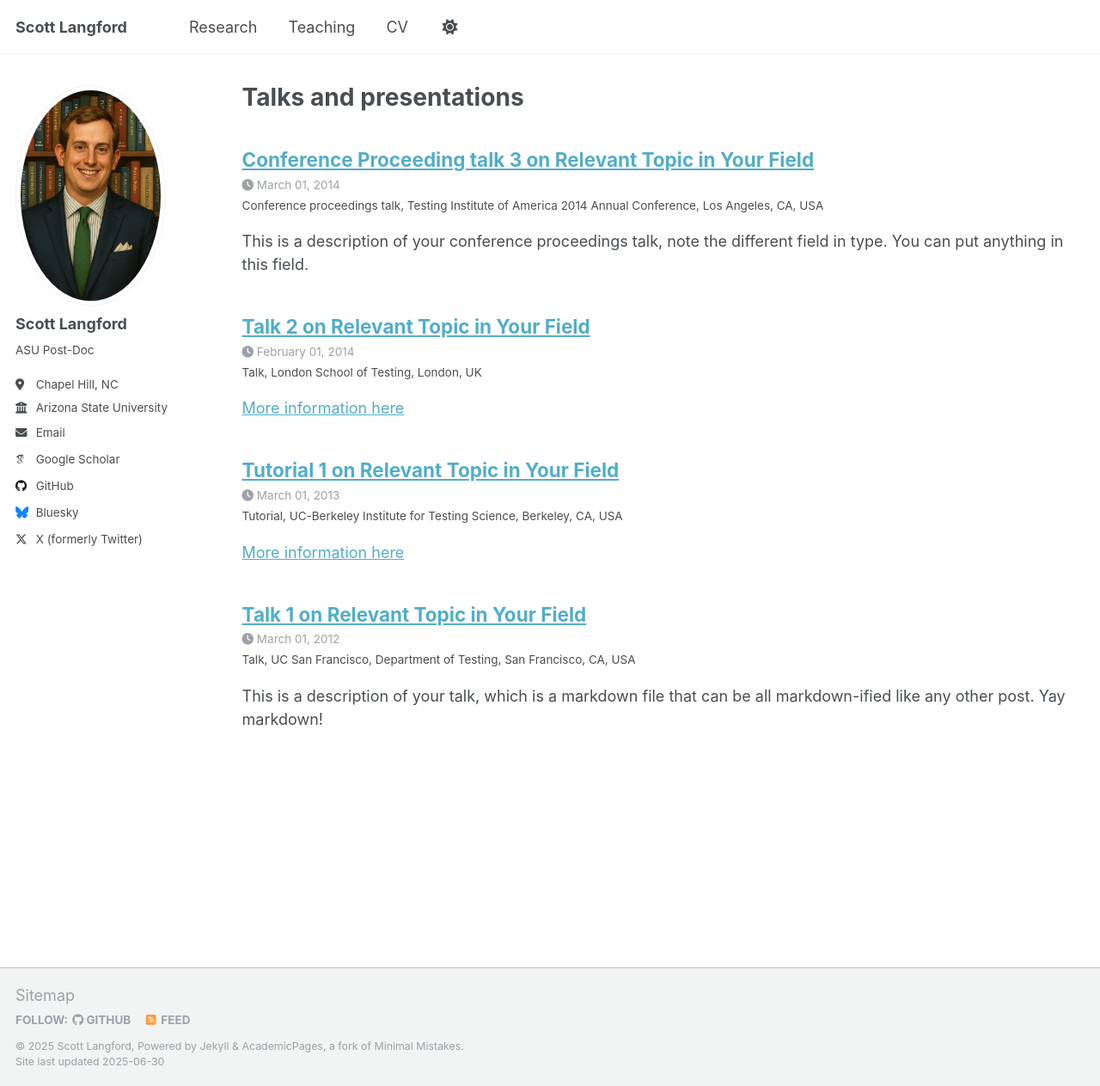
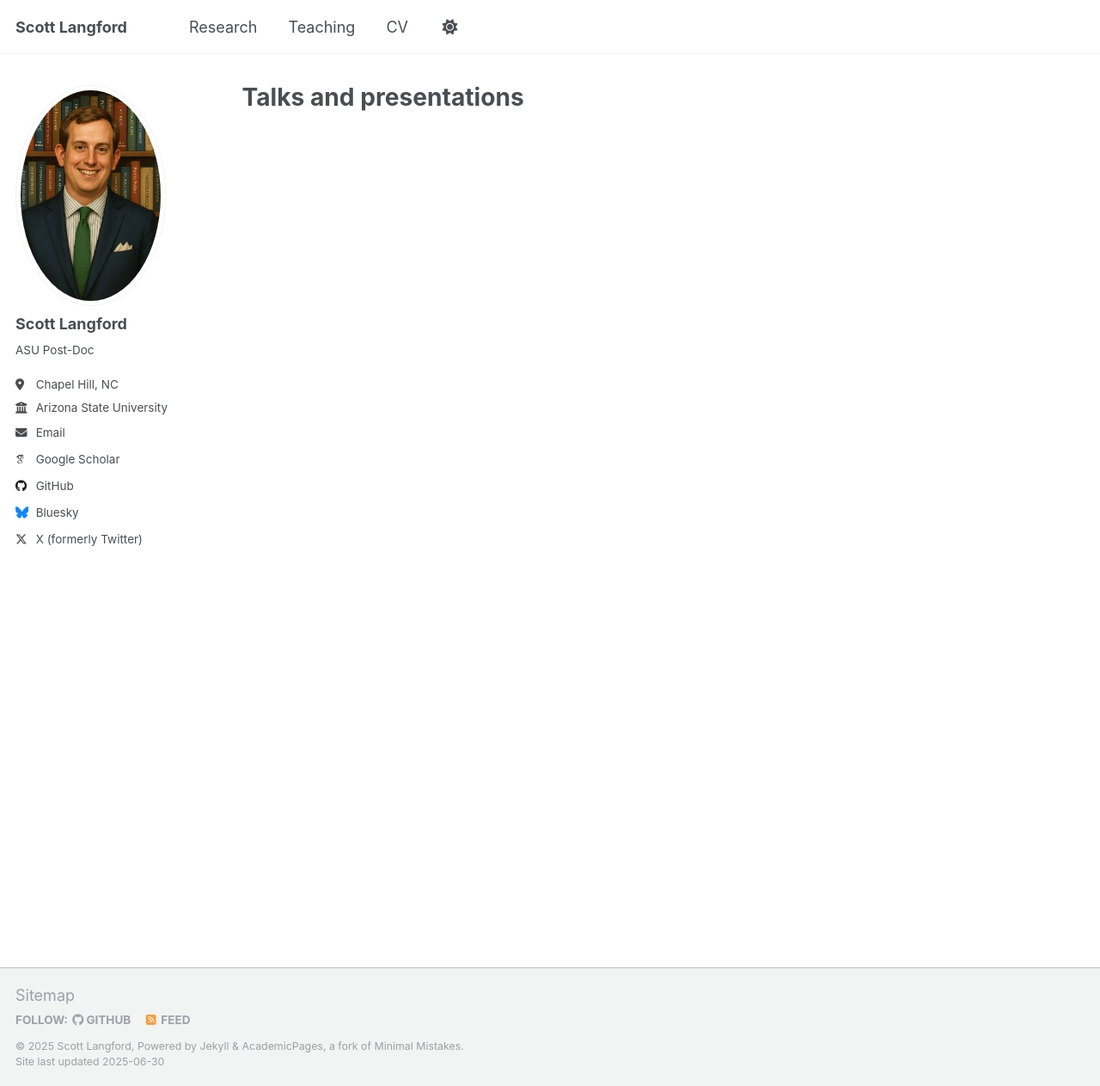
Before and after one commit to scottlangford2/scott_langford, a Jekyll site: the page built from _pages/talks.html, in a window 1280 px wide and 1263 px high. Shown: the whole window at 86% size. Built offline with Jekyll 4.4.1, drawn with Linux system fonts in a browser that asks for light colours; some web fonts are replaced; some of the changed lines change nothing that is shown.

Commit message:
Update _config.yml

```diff
--- a/_config.yml
+++ b/_config.yml
@@ -218,16 +218,9 @@
   teaching:
     output: true
     permalink: /:collection/:path/
-  publications:
+  research:
     output: true
     permalink: /:collection/:path/
-  portfolio:
-    output: true
-    permalink: /:collection/:path/
-  talks:
-    output: true
-    permalink: /:collection/:path/
-
 
 # These settings control how pages and collections are included in the site
 defaults:
@@ -258,33 +251,15 @@
       author_profile: true
       share: true
       comments: true
-  # _publications
+  # _research
   - scope:
       path: ""
-      type: publications
+      type: research
     values:
       layout: single
       author_profile: true
       share: true
       comments: true
-  # _portfolio
-  - scope:
-      path: ""
-      type: portfolio
-    values:
-      layout: single
-      author_profile: true
-      share: true
-      comment: true
-  # _talks
-  - scope:
-      path: ""
-      type: talks
-    values:
-      layout: talk
-      author_profile: true
-      share: true
-
 
 # Sass/SCSS
 sass:
```
